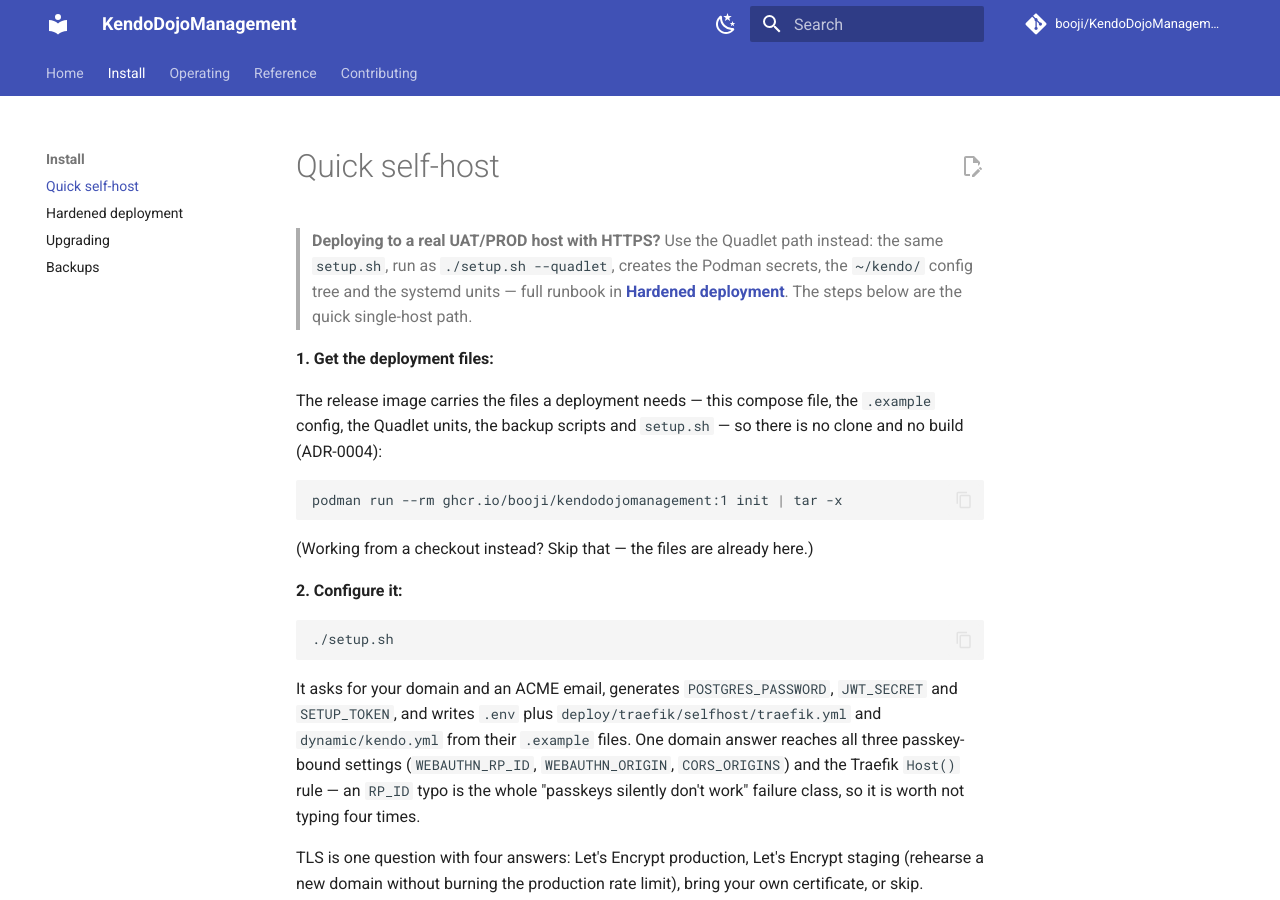
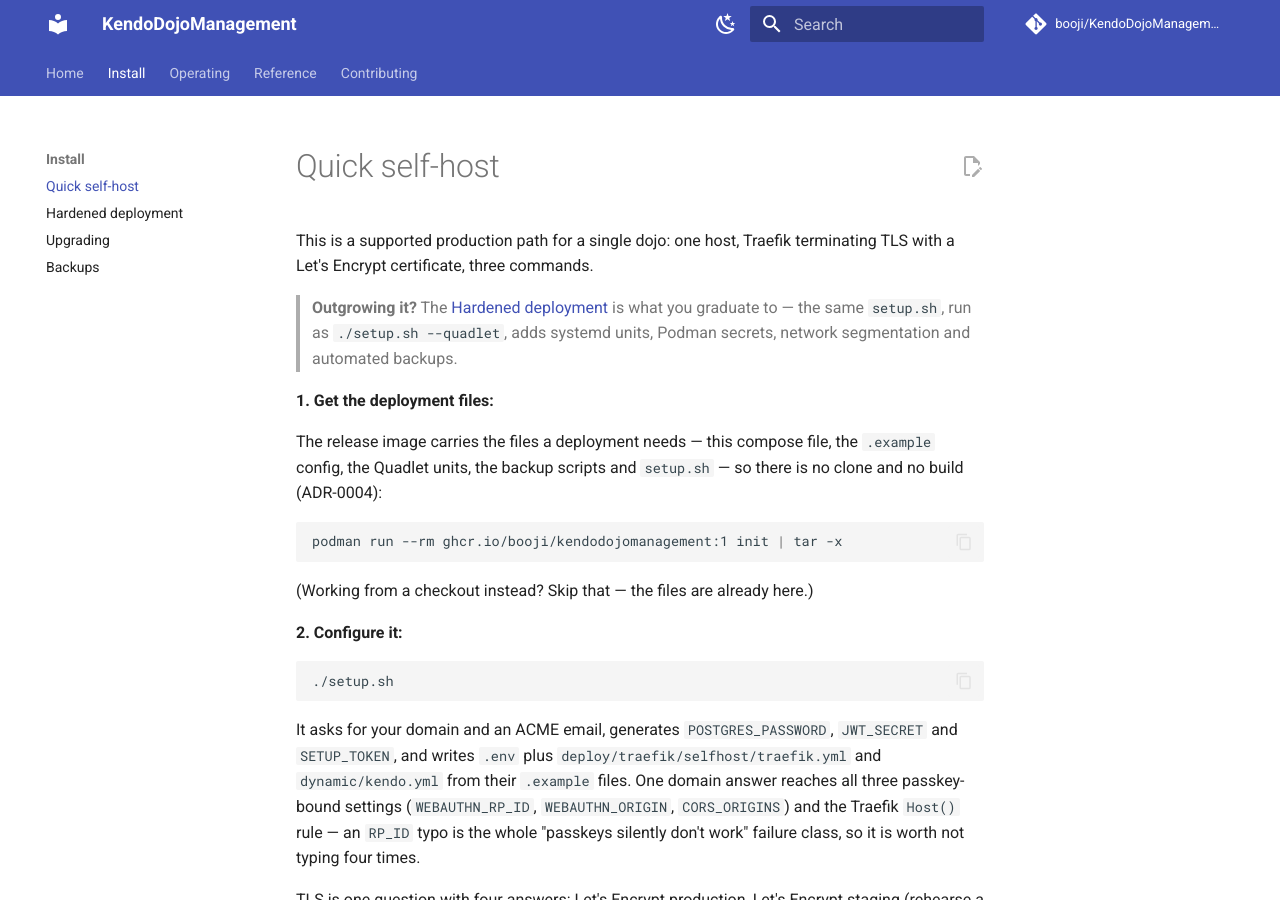
Before and after one commit to booji/KendoDojoManagement, an MkDocs documentation site: the page built from docs/install/quick-self-host.md, in a window 1280 px wide and 900 px high. Built offline with MkDocs 1.6.1 and Material for MkDocs 9.7.7, drawn with Linux system fonts in a browser that asks for light colours; comment, search, counter and statistics services are not loaded; the version menu is left out.

Commit message:
docs: quick self-host is the headline path, clone under Contributing
The quick self-host page opened by steering "real UAT/PROD hosts" to
Quadlet, contradicting the decision that the Compose stack is a
supported production path for a single dojo. It now says so, and
frames the hardened deployment as what an operator graduates to.

The install needs no clone (the image carries its own bundle, #410),
so git clone moves to the contributor dev-stack page.

Refs #416

```diff
--- a/docs/install/quick-self-host.md
+++ b/docs/install/quick-self-host.md
@@ -1,10 +1,11 @@
 # Quick self-host
 
-> **Deploying to a real UAT/PROD host with HTTPS?** Use the Quadlet path
-> instead: the same `setup.sh`, run as `./setup.sh --quadlet`, creates the
-> Podman secrets, the `~/kendo/` config tree and the systemd units — full
-> runbook in **[Hardened deployment](../deployment.md)**. The steps below are
-> the quick single-host path.
+This is a supported production path for a single dojo: one host, Traefik
+terminating TLS with a Let's Encrypt certificate, three commands.
+
+> **Outgrowing it?** The [Hardened deployment](../deployment.md) is what you
+> graduate to — the same `setup.sh`, run as `./setup.sh --quadlet`, adds
+> systemd units, Podman secrets, network segmentation and automated backups.
 
 **1. Get the deployment files:**
 
```
Also changed, not shown: docs/contributing/dev-stack.md (+10 -0 lines), docs/deployment.md (+2 -2 lines), docs/index.md (+1 -1 lines).
